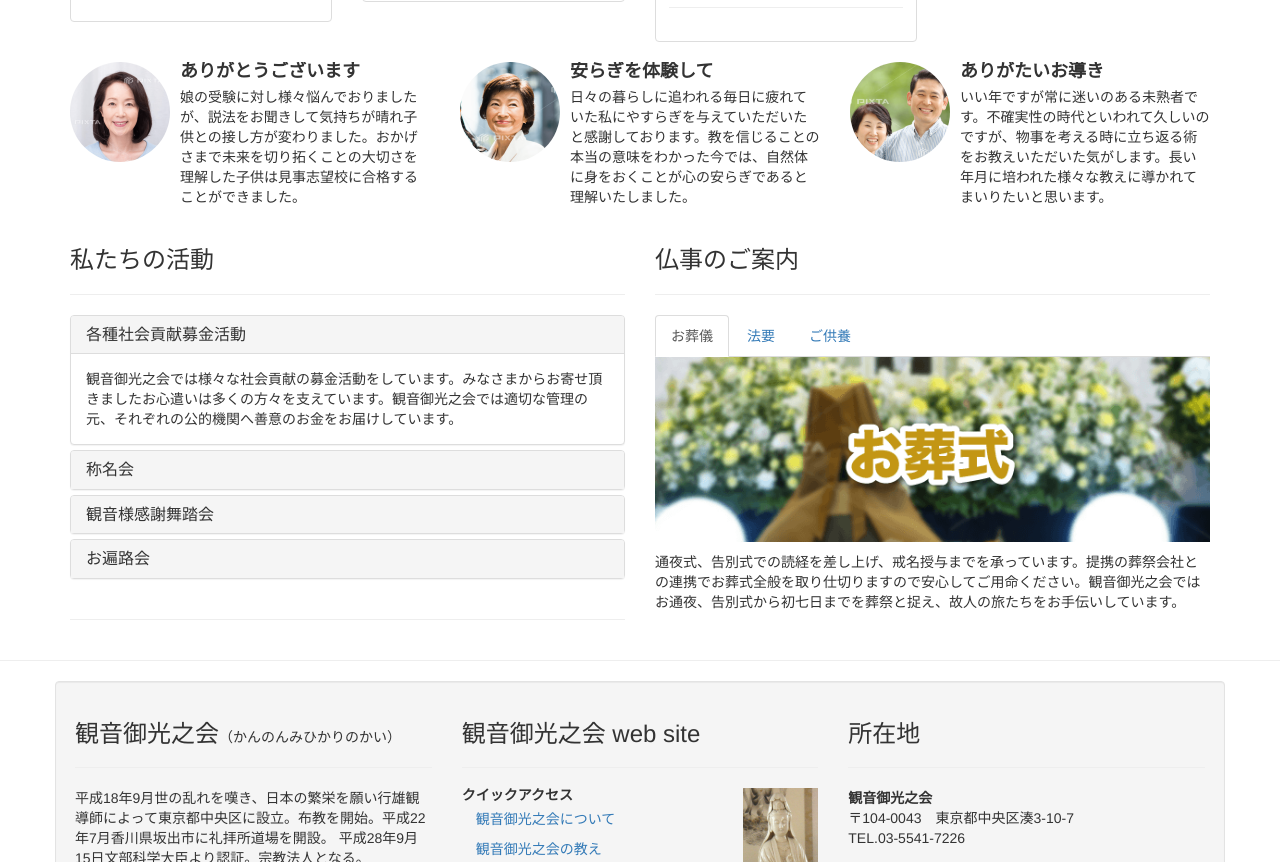
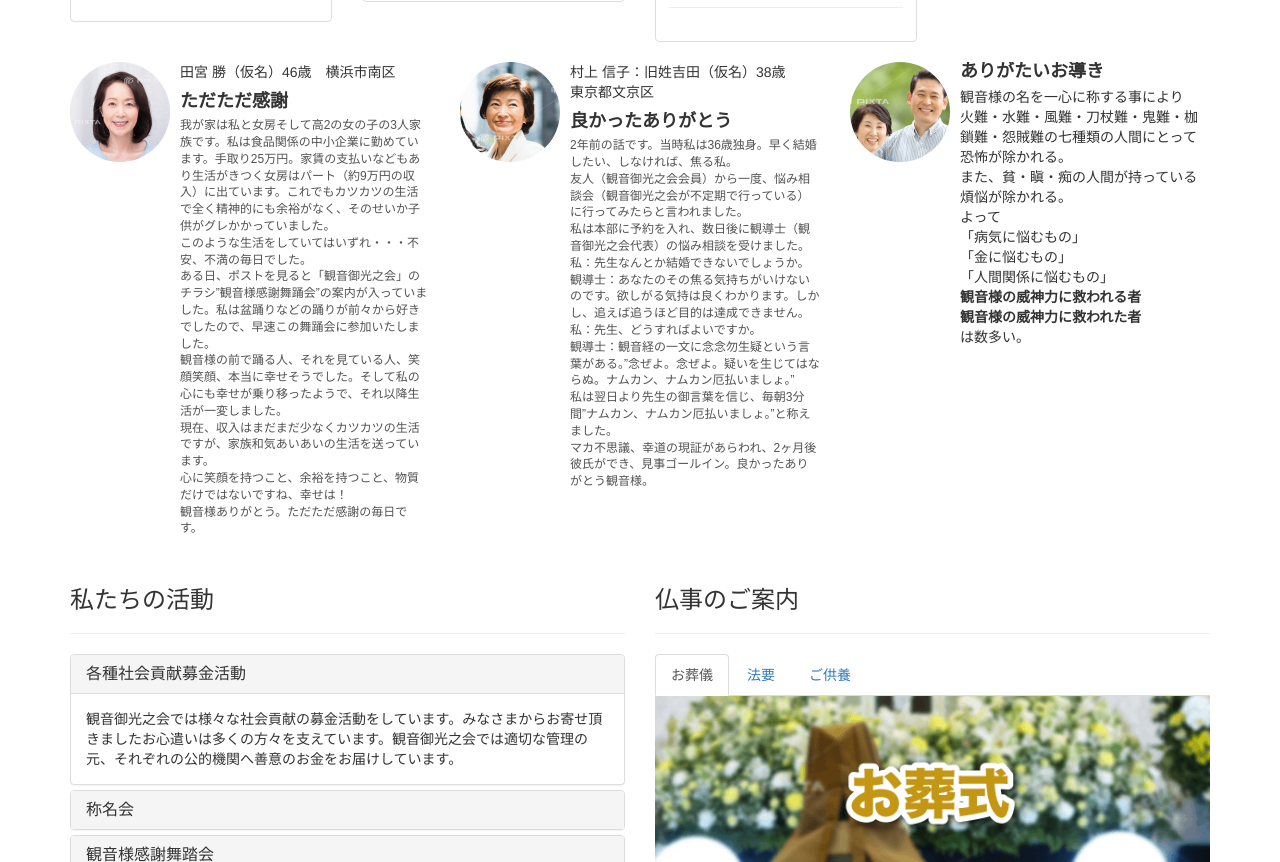
Before and after one commit to mac-agency/kannon_new, a plain HTML site: page index.html in a window 1280 px wide. Shown: the part 1295-2157 px from the top of the page. Drawn offline with Linux system fonts and the light colour scheme.

Commit message:
[FIX]トップページ修正

```diff
--- a/customize.css
+++ b/customize.css
@@ -157,6 +157,14 @@
 	bottom: 22%;
 }
 
+.kansyaRead {
+	color: hsla(0,0%,32%,1.00);
+	font-family: "ヒラギノ角ゴ Pro W3", "Hiragino Kaku Gothic Pro", "メイリオ", Meiryo, Osaka, "ＭＳ Ｐゴシック", "MS PGothic", sans-serif;
+	font-size: 12px;
+	line-height: 1.4em;
+	text-align: left;
+}
+
 @media (max-width:375px){
 
 .sm-non {
--- a/index.html
+++ b/index.html
@@ -227,8 +227,15 @@
  					<div class="media">
  						<div class="media-left"><img src="images/voice1.png" alt="喜びの声　ありがとうございます" width="100" height="100" class="media-object img-circle"></div>
  						<div class="media-body">
- 							<h4 class="media-heading"><b>ありがとうございます</b></h4>
- 							娘の受験に対し様々悩んでおりましたが、説法をお聞きして気持ちが晴れ子供との接し方が変わりました。おかげさまで未来を切り拓くことの大切さを理解した子供は見事志望校に合格することができました。</div>
+							<p>田宮 勝（仮名）46歳　横浜市南区</p>
+ 							<h4 class="media-heading"><b>ただただ感謝</b></h4>
+ 							<p class="kansyaRead">我が家は私と女房そして高2の女の子の3人家族です。私は食品関係の中小企業に勤めています。手取り25万円。家賃の支払いなどもあり生活がきつく女房はパート（約9万円の収入）に出ています。これでもカツカツの生活で全く精神的にも余裕がなく、そのせいか子供がグレかかっていました。<br>
+このような生活をしていてはいずれ・・・不安、不満の毎日でした。<br>
+ある日、ポストを見ると「観音御光之会」のチラシ”観音様感謝舞踊会”の案内が入っていました。私は盆踊りなどの踊りが前々から好きでしたので、早速この舞踊会に参加いたしました。<br>
+観音様の前で踊る人、それを見ている人、笑顔笑顔、本当に幸せそうでした。そして私の心にも幸せが乗り移ったようで、それ以降生活が一変しました。<br>
+現在、収入はまだまだ少なくカツカツの生活ですが、家族和気あいあいの生活を送っています。<br>
+心に笑顔を持つこと、余裕を持つこと、物質だけではないですね、幸せは！<br>
+								観音様ありがとう。ただただ感謝の毎日です。</p></div>
 					</div>
 				</div>
 			</div>
@@ -236,8 +243,18 @@
  				<div class="media">
  					<div class="media-left"><img src="images/voice2.png" alt="喜びの声　安らぎを体験して" width="100" height="100" class="media-object img-circle"></div>
  					<div class="media-body">
- 						<h4 class="media-heading"><b>安らぎを体験して</b></h4>
- 						日々の暮らしに追われる毎日に疲れていた私にやすらぎを与えていただいたと感謝しております。教を信じることの本当の意味をわかった今では、自然体に身をおくことが心の安らぎであると理解いたしました。</div>
+ 					<p>村上 信子：旧姓吉田（仮名）38歳　<br>
+東京都文京区</p>
+ 						<h4 class="media-heading"><b>良かったありがとう</b></h4>
+ 						<p class="kansyaRead">2年前の話です。当時私は36歳独身。早く結婚したい、しなければ、焦る私。<br>
+友人（観音御光之会会員）から一度、悩み相談会（観音御光之会が不定期で行っている）に行ってみたらと言われました。<br>
+私は本部に予約を入れ、数日後に観導士（観音御光之会代表）の悩み相談を受けました。<br>
+私：先生なんとか結婚できないでしょうか。<br>
+観導士：あなたのその焦る気持ちがいけないのです。欲しがる気持は良くわかります。しかし、追えば追うほど目的は達成できません。<br>
+私：先生、どうすればよいですか。<br>
+観導士：観音経の一文に念念勿生疑という言葉がある。”念ぜよ。念ぜよ。疑いを生じてはならぬ。ナムカン、ナムカン厄払いましょ。”<br>
+私は翌日より先生の御言葉を信じ、毎朝3分間”ナムカン、ナムカン厄払いましょ。”と称えました。<br>
+							マカ不思議、幸道の現証があらわれ、2ヶ月後彼氏ができ、見事ゴールイン。良かったありがとう観音様。</p></div>
 				</div>
 			</div>
  			<div class="col-lg-4 col-md-4 col-sm-6 col-xs-12 bottom20">
@@ -245,7 +262,16 @@
  					<div class="media-left"><img src="images/voice3.png" alt="喜びの声　ありがたいお導き" width="100" height="100" class="media-object img-circle"></div>
  					<div class="media-body">
  						<h4 class="media-heading"><b>ありがたいお導き</b></h4>
- 						いい年ですが常に迷いのある未熟者です。不確実性の時代といわれて久しいのですが、物事を考える時に立ち返る術をお教えいただいた気がします。長い年月に培われた様々な教えに導かれてまいりたいと思います。</div>
+ 						観音様の名を一心に称する事により<br>
+火難・水難・風難・刀杖難・鬼難・枷鎖難・怨賊難の七種類の人間にとって恐怖が除かれる。<br>
+また、貧・瞋・痴の人間が持っている煩悩が除かれる。<br>
+よって<br>
+「病気に悩むもの」<br>
+「金に悩むもの」<br>
+「人間関係に悩むもの」<br>
+						<b>観音様の威神力に救われる者</b><br>
+						<b>観音様の威神力に救われた者</b><br>
+は数多い。</div>
 				</div>
 			</div>
 		</div>
```
